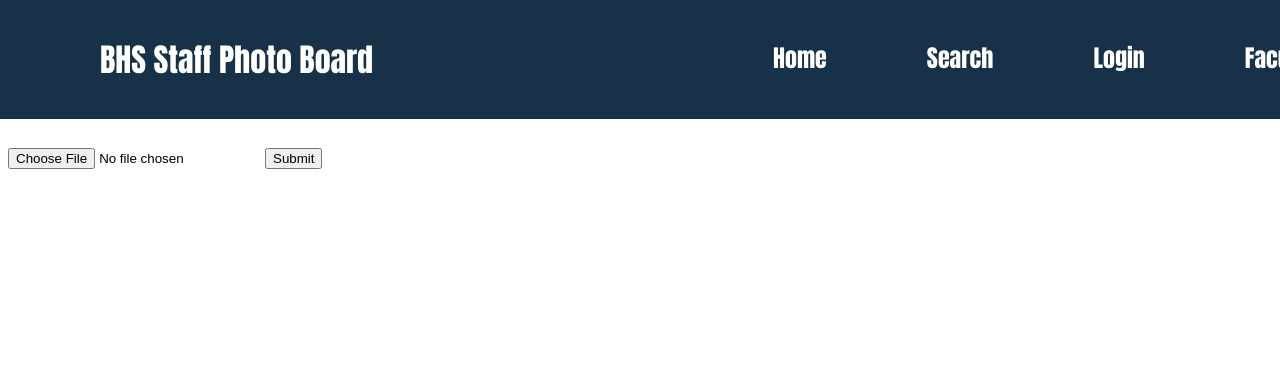
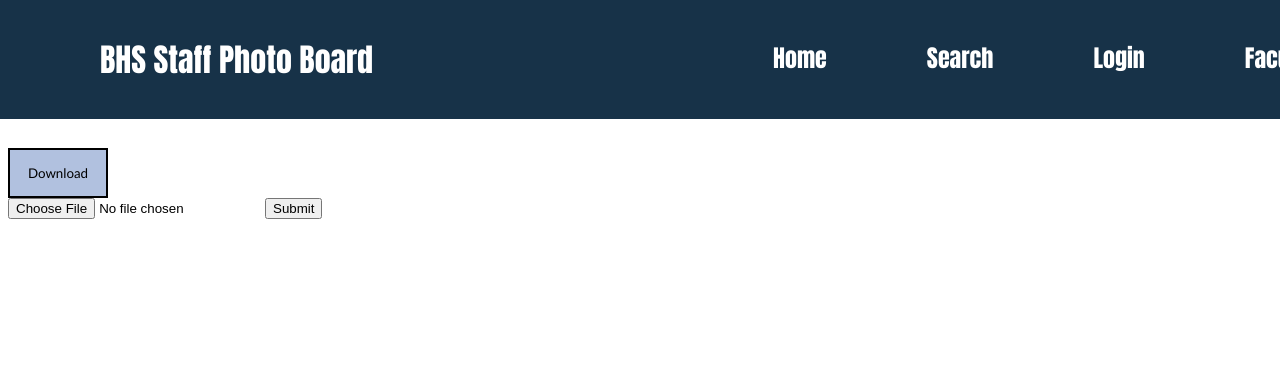
Before and after one commit to IsaacYao20036/DT_photoboard, a Flask app: page /upload in a window 1280 px wide. Shown: the top 379 px of the page. Run offline with Flask 3, Linux system fonts and the light colour scheme.

Commit message:
working on downloading csv

```diff
--- a/app/templates/upload.html
+++ b/app/templates/upload.html
@@ -1,5 +1,9 @@
 {% extends 'layout.html' %}
 {% block content %}
+
+<a href="/app/photoboard.csv" download="">
+    <button type="button">Download</button>
+</a>
 
 <form>
     <input type="file" name="fileUpload">
```
Also changed, not shown: app/photoboard.db.
